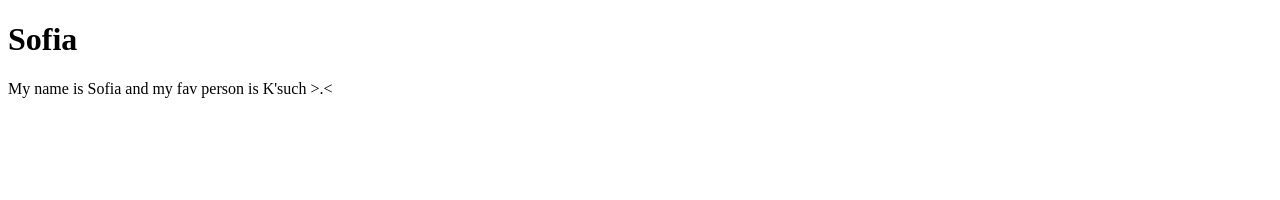
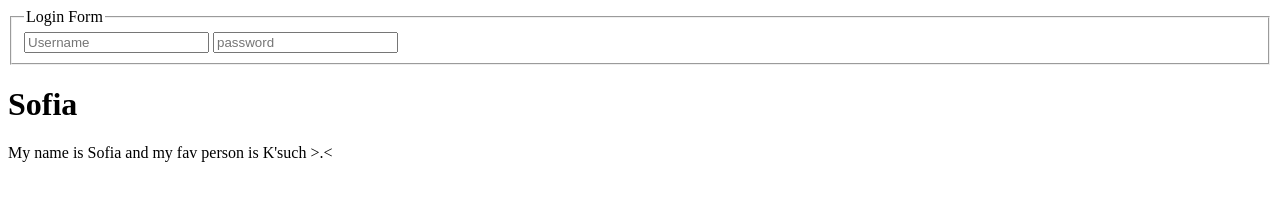
Before and after one commit to Sophea0327/git-readme, a plain HTML site: page index.html in a window 1280 px wide. Drawn offline with Linux system fonts and the light colour scheme.

Commit message:
feat: add login form

```diff
--- a/index.html
+++ b/index.html
@@ -6,6 +6,11 @@
     <title>Document</title>
 </head>
 <body>
+    <fieldset>
+        <legend>Login Form</legend>
+        <input type="text" placeholder="Username">
+        <input type="password" placeholder="password">
+    </fieldset>
     <h1>Sofia</h1>
     <p>My name is Sofia and my fav person is K'such >.< </p>
 </body>
```
